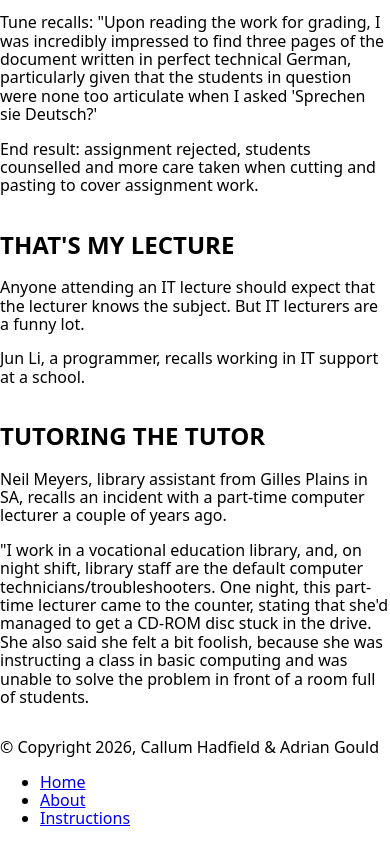
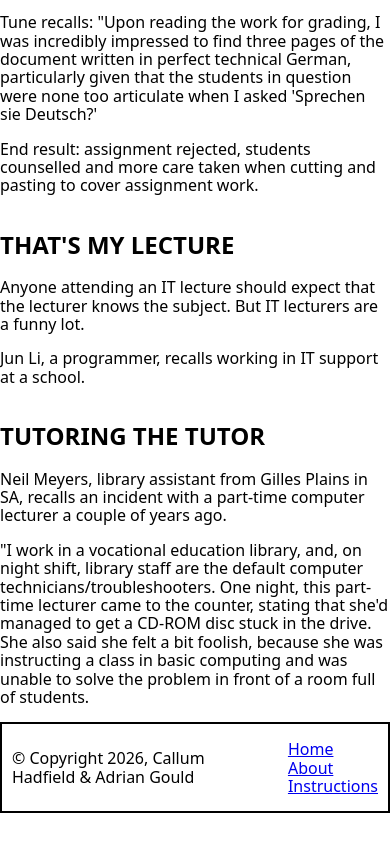
Before and after one commit to j391820/C4Prog-WT-26S2-Portfolio-Callum-Hadfield, a plain HTML site: page phase-1/index.html in a window 390 px wide. Shown: the part 527-1371 px from the top of the page. After the commit the page ends 1340 px from the top, so only its background shows below. Drawn offline with Linux system fonts and the light colour scheme.

Commit message:
feat: site mobile footer – add CSS to layout the site footer

```diff
--- a/assets/css/style.css
+++ b/assets/css/style.css
@@ -43,3 +43,22 @@ main{
 main aside {
     display: none;
 }
+
+#body-footer {
+  display: flex;
+  flex-direction: row;
+  align-items: center;
+  border: 2px solid black;
+  background-color: white;
+}
+
+#body-footer p {
+    margin-left: 10px;
+}
+
+#body-footer ul li{
+  width: 100%;
+  list-style: none;
+  margin: 0 10px 0 0;
+  padding: 0;
+}
--- a/phase-1/index.html
+++ b/phase-1/index.html
@@ -88,7 +88,7 @@
             </section>
         </aside>
     </main>
-    <footer>
+    <footer id="body-footer">
         <p>&copy; Copyright 2026, Callum Hadfield & Adrian Gould</p>
         <ul>
             <li><a href="#">Home</a></li>
```
